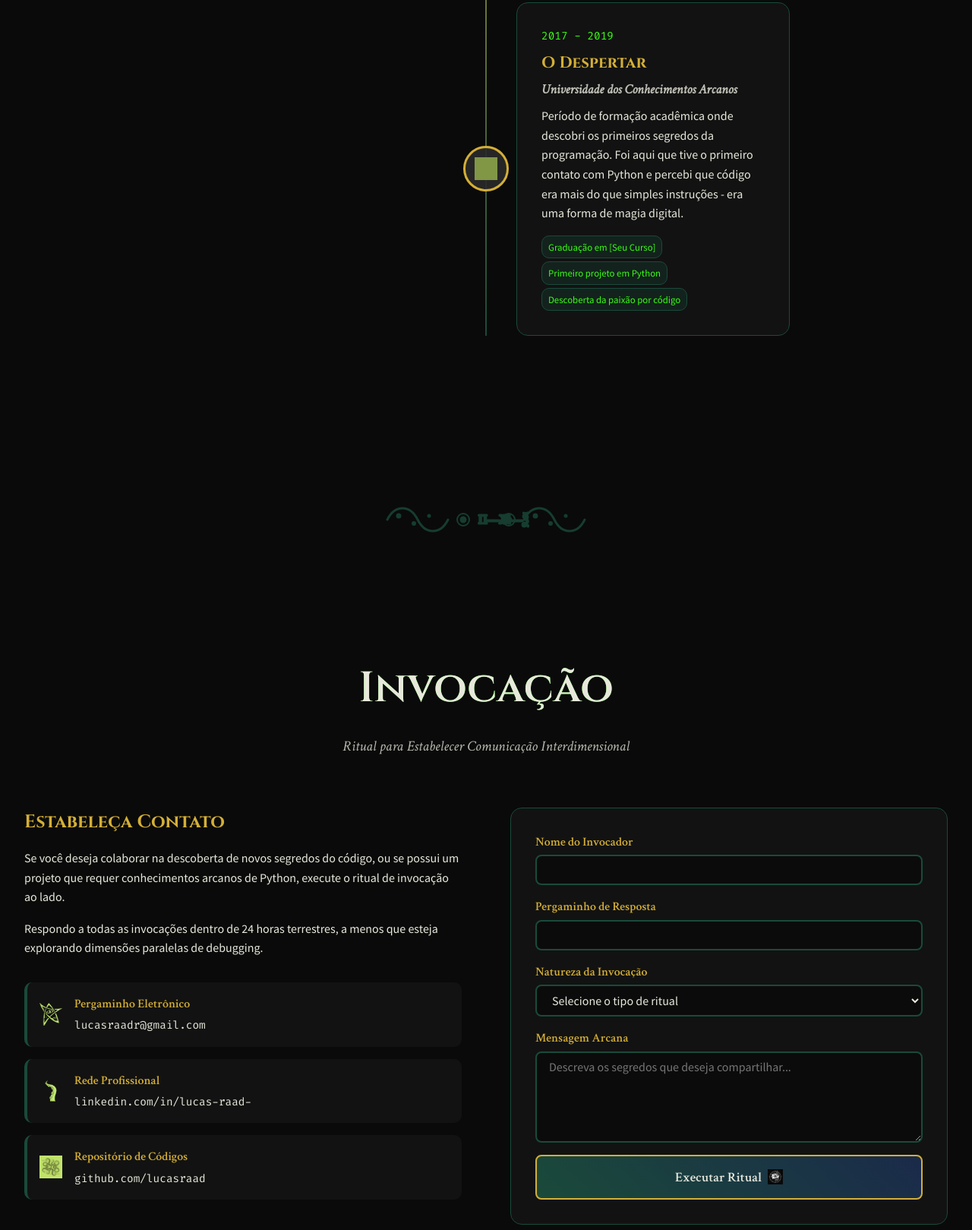
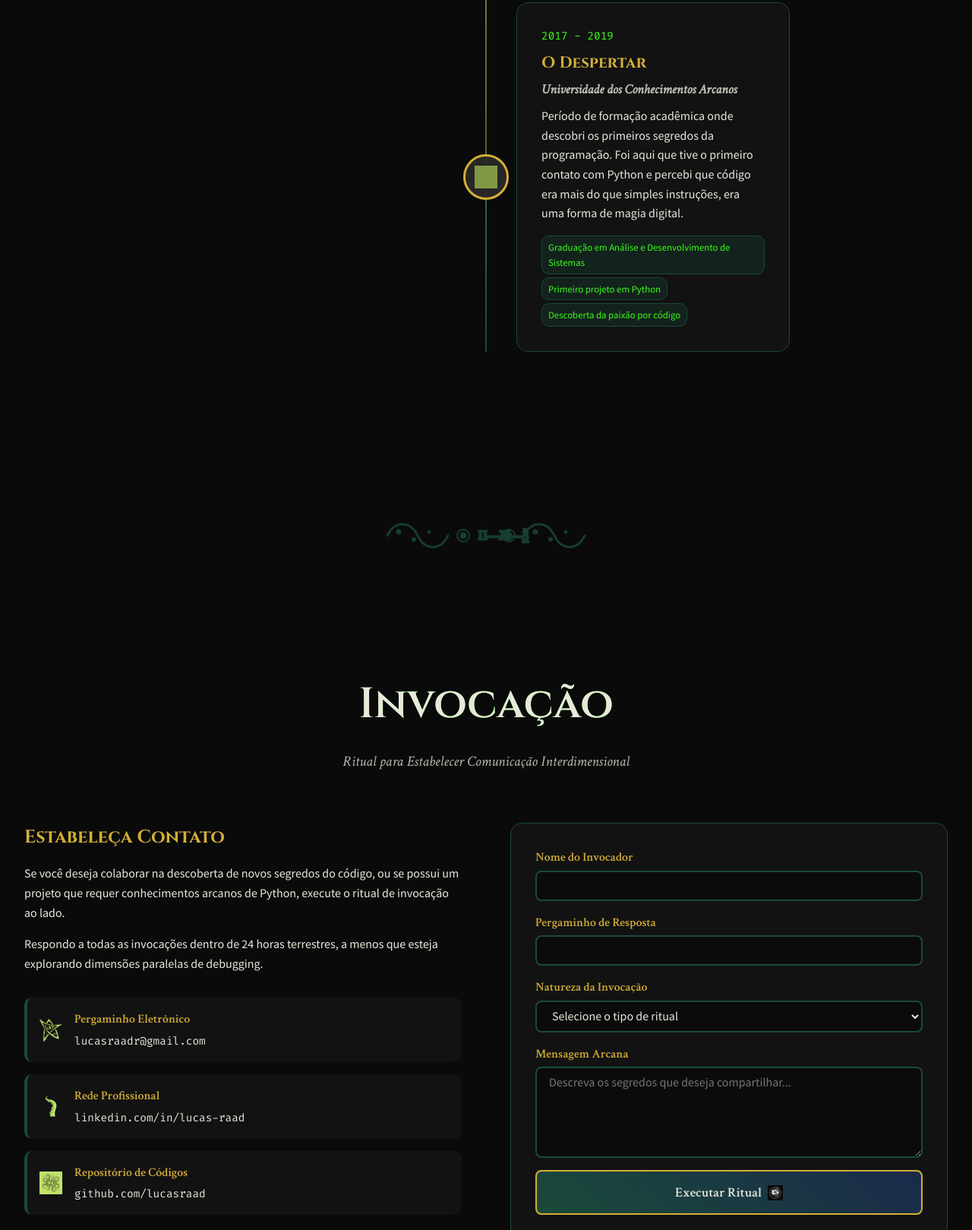
Before and after one commit to lucasraad/Portfolio_lovecraftiano, a plain HTML site: page index.html in a window 1280 px wide. Shown: the part 6960-8579 px from the top of the page at 76% size. Drawn offline with nearby package versions, Linux system fonts and the light colour scheme; grey boxes are pictures that could not be loaded; animation ran at ten frames a second.

Commit message:
correções no index.html

```diff
--- a/index.html
+++ b/index.html
@@ -507,7 +507,7 @@
                             <h4 class="timeline-company">Corporação dos Algoritmos Ancestrais</h4>
                             <p class="timeline-description">
                                 Desenvolvi aplicações web que processam grandes volumes de dados místicos, descobrindo padrões
-                                ocultos em comportamentos de usuários. Especializei-me em Django e análise de dados com Pandas.
+                                ocultos em comportamentos de usuários. Especializei me em Django e análise de dados com Pandas.
                             </p>
                             <div class="timeline-achievements">
                                 <span class="achievement">Otimizou queries em 200%</span>
@@ -549,10 +549,10 @@
                             <p class="timeline-description">
                                 Período de formação acadêmica onde descobri os primeiros segredos da programação.
                                 Foi aqui que tive o primeiro contato com Python e percebi que código era mais do que
-                                simples instruções - era uma forma de magia digital.
+                                simples instruções, era uma forma de magia digital.
                             </p>
                             <div class="timeline-achievements">
-                                <span class="achievement">Graduação em [Seu Curso]</span>
+                                <span class="achievement">Graduação em Análise e Desenvolvimento de Sistemas</span>
                                 <span class="achievement">Primeiro projeto em Python</span>
                                 <span class="achievement">Descoberta da paixão por código</span>
                             </div>
@@ -599,7 +599,7 @@
                                 <img src="assets/icons/tentacle.png" alt="LinkedIn" class="method-icon">
                                 <div class="method-info">
                                     <h4>Rede Profissional</h4>
-                                    <p>linkedin.com/in/lucas-raad-</p>
+                                    <p>linkedin.com/in/lucas-raad</p>
                                 </div>
                             </div>
                             <div class="contact-method">
```
